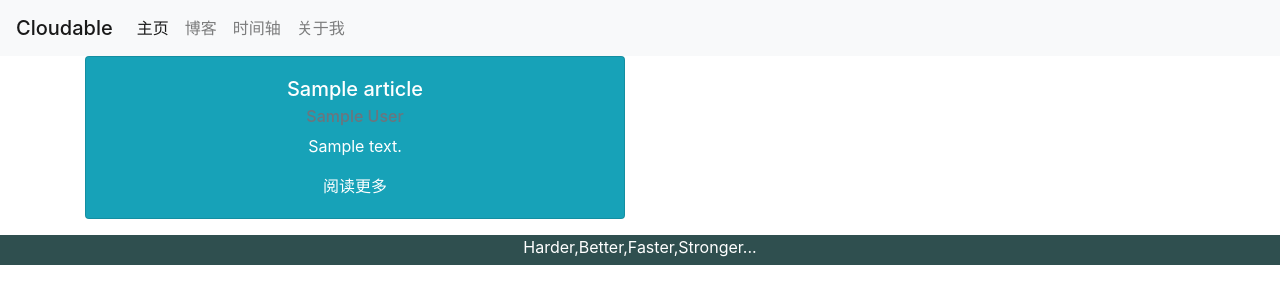
After one commit to CloudSen/RedQueen, a Django app: page /cloudsen_blog/blog/ in a window 1280 px wide. The commit adds this page. Shown: the top 304 px of the page. Run offline with Django 4.2, Linux system fonts and the light colour scheme; tables that the repository leaves empty hold one stand-in row (values such as "Sample post"); some libraries are stand-ins or nearby versions.

Commit message:
bootstrap 测试

```diff
--- a/cloudsen_blog/templates/cloudsen-index.html
+++ b/cloudsen_blog/templates/cloudsen_blog/base.html
@@ -2,20 +2,20 @@
 <!doctype html>
 <html lang="en">
 <head>
-    <!-- Required meta tags -->
     <meta charset="utf-8">
     <meta name="viewport" content="width=device-width, initial-scale=1, shrink-to-fit=no">
-    <!-- Bootstrap CSS -->
     <link rel="stylesheet" href="{% static '/redqueen/css/bootstrap4.0.0/bootstrap.min.css' %}">
-    <title>Cloudsen</title>
+    {% block extension-of-header %}{% endblock %}
+    <title>{% block title %}{% endblock %}</title>
 </head>
 <body>
-
-<h1 id="test">Welcome to my blog</h1>
-<!-- Optional JavaScript -->
-<!-- jQuery first, then Popper.js, then Bootstrap JS -->
+{% include  'cloudsen_blog/header.html' %}
+<div class="container">
+    {% block body %}{% endblock %}
+</div>
+{% include  'cloudsen_blog/footer.html' %}
+<script src="{% static '/redqueen/js/jquery3.2.1/jquery.slim.min.js' %}"></script>
 <script src="{% static '/redqueen/js/bootstrap4.0.0/bootstrap.min.js' %}"></script>
-<script src="{% static '/redqueen/js/jquery3.2.1/jquery.slim.min.js' %}"></script>
-<script src="{% static '/cloudsen_blog/js/cloudsen-home.js' %}"></script>
+{% block extension_of_script %}{% endblock %}
 </body>
 </html>
--- /dev/null
+++ b/cloudsen_blog/templates/cloudsen_blog/blog.html
@@ -0,0 +1,31 @@
+{% extends 'cloudsen_blog/base.html' %}
+{% load staticfiles %}
+
+{% block title %}
+    Blog
+{% endblock %}
+
+{% block body %}
+    {% for article in articles %}
+        <div class="row">
+            <div class="col-sm-6">
+                <div class="text-center">
+                    <div class="card text-white bg-info mb-3">
+                        <div class="card-body">
+                            <h5 class="card-title">{{ article.title }}</h5>
+                            <h6 class="card-subtitle mb-2 text-muted">{{ article.author }}</h6>
+                            <p class="card-text">
+                                {{ article.content|safe|truncatechars_html:200 }}
+                            </p>
+                            <a href="{% url 'go_article_detail' article.pk %}" class="card-link text-white">阅读更多</a>
+                        </div>
+                    </div>
+                </div>
+            </div>
+        </div>
+    {% endfor %}
+{% endblock %}
+
+{% block extension_of_script %}
+{#    <script src="{% static 'cloudsen_blog/js/YourJS' %}"></script>#}
+{% endblock %}
--- /dev/null
+++ b/cloudsen_blog/templates/cloudsen_blog/footer.html
@@ -0,0 +1,5 @@
+<div style="width: 100%; height: 30px;text-align: center; background-color: darkslategray">
+    <div>
+        <span style="color: white; font-size: medium">Harder,Better,Faster,Stronger...</span>
+    </div>
+</div>
--- /dev/null
+++ b/cloudsen_blog/templates/cloudsen_blog/header.html
@@ -0,0 +1,23 @@
+<nav class="navbar navbar-expand-lg navbar-light bg-light">
+    <a class="navbar-brand mb-0 h1" href="javascript:void(0);">Cloudable</a>
+    <button class="navbar-toggler" type="button" data-toggle="collapse" data-target="#navbarSupportedContent"
+            aria-controls="navbarSupportedContent" aria-expanded="false" aria-label="Toggle navigation">
+        <span class="navbar-toggler-icon"></span>
+    </button>
+    <div class="collapse navbar-collapse" id="navbarSupportedContent">
+        <ul class="navbar-nav mr-auto">
+            <li class="nav-item active">
+                <a class="nav-link" href="{% url 'go_cloudsen_home' %}">主页 <span class="sr-only">(current)</span></a>
+            </li>
+            <li class="nav-item">
+                <a class="nav-link" href="{% url 'go_blog' %}">博客</a>
+            </li>
+            <li class="nav-item">
+                <a class="nav-link" href="#">时间轴</a>
+            </li>
+            <li class="nav-item">
+                <a class="nav-link" href="#">关于我</a>
+            </li>
+        </ul>
+    </div>
+</nav>
--- a/cloudsen_blog/urls.py
+++ b/cloudsen_blog/urls.py
@@ -2,5 +2,13 @@ from django.urls import path
 from . import views
 
 urlpatterns = [
-    path('', views.go_home, name='cloudsen_home')
+    # home page route
+    path('', views.go_home_page, name='go_cloudsen_home'),
+
+    # blog page route
+    path('blog/', views.go_blog_page, name='go_blog'),
+    # blog articles route
+    path('blog/article/<int:article_pk>', views.go_article_detail_page, name='go_article_detail'),
+    # blog tags page route
+    path('blog/tag/<str:tag_name>/articles/', views.go_same_tag_articles_page, name='go_same_tag_articles'),
 ]
--- a/cloudsen_blog/views.py
+++ b/cloudsen_blog/views.py
@@ -1,18 +1,42 @@
 from django.shortcuts import render
 from django.http import HttpRequest
+import cloudsen_blog.models as models
 
 
-def go_home(request: HttpRequest):
-    return render(request, 'cloudsen-index.html')
+def go_home_page(request: HttpRequest):
+    """redirect to home page"""
+    return render(request, 'cloudsen_blog/cloudsen-index.html')
 
 
-def list_all_articles(request: HttpRequest):
+def go_blog_page(request: HttpRequest):
+    """redirect to blog page"""
+    articles = list_all_articles()
+    context = {'articles': articles}
+    return render(request, 'cloudsen_blog/blog.html', context)
+
+
+def go_article_detail_page(request: HttpRequest, article_pk: int):
+    """redirect to article's detail page"""
+    article = models.Article.objects.get(pk=article_pk)
+    context = {'article': article}
+    return render(request, 'cloudsen_blog/article-detail.html', context)
+
+
+def go_same_tag_articles_page(request: HttpRequest, tag_name: str):
+    """redirect to page that shows all articles with same tag"""
     pass
 
 
-def show_article_detail(request: HttpRequest, article_pk: int):
+def list_all_articles():
+    """get a list of all my articles"""
+    return models.Article.objects.all()
+
+
+def get_article_detail(article_pk: int):
+    """retuen an article's detail, searching by primary key"""
     pass
 
 
-def show_same_tag_article(request: HttpRequest, article_tag: str):
+def list_same_tag_articles(tag_name: str):
+    """return a list of articles with same tag"""
     pass
```
Also changed, not shown: cloudsen_blog/templates/cloudsen_blog/article-detail.html (added, +25 -0 lines), cloudsen_blog/templates/cloudsen_blog/cloudsen-index.html (added, +14 -0 lines).
